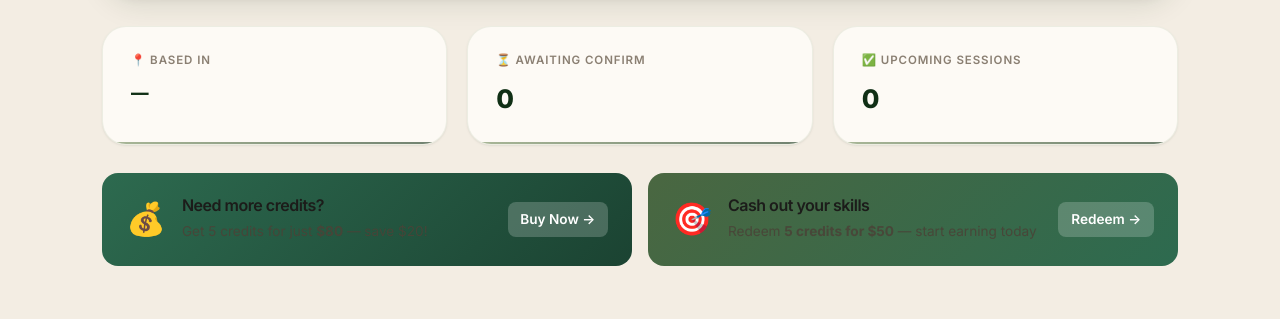
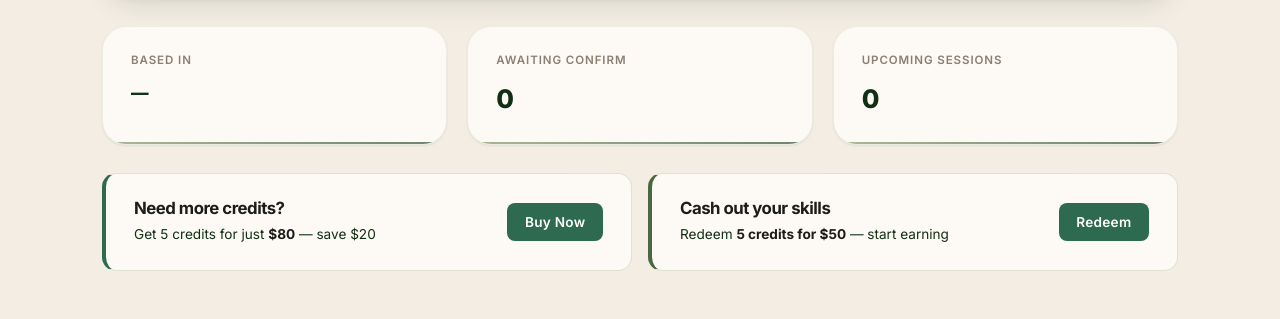
Before and after one commit to A8-8A/SkillBank, a React (Vite) app in the folder frontend/: page /dashboard in a window 1280 px wide. Shown: the part 326-645 px from the top of the page. Built offline with nearby package versions, Linux system fonts and the light colour scheme; no server answers; sample sign-in values are in the browser's storage; a web font is replaced by a local one.

Commit message:
fix promo banner styling

```diff
--- a/frontend/src/index.css
+++ b/frontend/src/index.css
@@ -523,24 +523,36 @@ input::placeholder, textarea::placeholder { color: var(--muted); opacity:.6; }
 /* ── Promo Banners (Dashboard) ─────────────────────────────────────── */
 .promo-row { display: grid; grid-template-columns: 1fr 1fr; gap: 1rem; margin-bottom: 1.5rem; }
 .promo-banner {
-  display: flex; align-items: center; gap: 1rem; padding: 1.25rem 1.5rem;
-  border-radius: 16px; text-decoration: none; color: white;
+  display: flex; align-items: center; justify-content: space-between;
+  gap: 1rem; padding: 1.5rem 1.75rem;
+  border-radius: 14px; text-decoration: none;
   transition: transform .15s ease, box-shadow .15s ease;
+  border: 1.5px solid var(--border);
 }
-.promo-banner:hover { transform: translateY(-2px); box-shadow: 0 8px 24px rgba(0,0,0,.15); }
-.promo-buy { background: linear-gradient(135deg, #2d6a4f, #1b4332); }
-.promo-redeem { background: linear-gradient(135deg, #4a6741, #2d6a4f); }
-.promo-icon { font-size: 2rem; flex-shrink: 0; }
+.promo-banner:hover { transform: translateY(-2px); box-shadow: 0 6px 20px rgba(0,0,0,.08); }
+.promo-buy {
+  background: var(--surface);
+  border-left: 4px solid #2d6a4f;
+}
+.promo-redeem {
+  background: var(--surface);
+  border-left: 4px solid #4a6741;
+}
 .promo-text { flex: 1; }
-.promo-text h3 { font-size: 1rem; font-weight: 600; margin: 0; }
-.promo-text p { font-size: 0.85rem; margin: 0.25rem 0 0; opacity: 0.9; }
+.promo-text h3 { font-size: 1.05rem; font-weight: 700; margin: 0; color: var(--text); }
+.promo-text p { font-size: 0.85rem; margin: 0.3rem 0 0; color: var(--text-muted); }
+.promo-text p strong { color: var(--text); }
 .promo-cta {
   font-size: 0.85rem; font-weight: 600; white-space: nowrap;
-  background: rgba(255,255,255,.2); padding: 0.4rem 0.8rem; border-radius: 8px;
+  background: #2d6a4f; color: #fff;
+  padding: 0.5rem 1.1rem; border-radius: 8px;
+  letter-spacing: 0.02em;
 }
+.promo-banner:hover .promo-cta { background: #1b4332; }
 @media (max-width: 700px) {
   .promo-row { grid-template-columns: 1fr; }
 }
+
 
 /* ── Wallet Page ──────────────────────────────────────────────────── */
 .wallet-balance-card {
--- a/frontend/src/pages/Dashboard.jsx
+++ b/frontend/src/pages/Dashboard.jsx
@@ -51,17 +51,17 @@ export default function Dashboard() {
       {/* ── Stats ───────────────────────────────────────────────────────── */}
       <div className="stats-row">
         <div className="stat-card" style={{ animationDelay: '.05s' }}>
-          <div className="stat-label">📍 Based in</div>
+          <div className="stat-label">Based in</div>
           <div className="stat-value" style={{ fontSize: '1.1rem', marginTop: '.2rem' }}>
             {profile?.city || '—'}
           </div>
         </div>
         <div className="stat-card" style={{ animationDelay: '.1s' }}>
-          <div className="stat-label">⏳ Awaiting confirm</div>
+          <div className="stat-label">Awaiting confirm</div>
           <div className="stat-value">{pending}</div>
         </div>
         <div className="stat-card" style={{ animationDelay: '.15s' }}>
-          <div className="stat-label">✅ Upcoming sessions</div>
+          <div className="stat-label">Upcoming sessions</div>
           <div className="stat-value">{upcoming}</div>
         </div>
       </div>
@@ -69,21 +69,19 @@ export default function Dashboard() {
       {/* ── Promo Banners ────────────────────────────────────────────────── */}
       <div className="promo-row">
         <Link to="/wallet" className="promo-banner promo-buy">
-          <div className="promo-icon">💰</div>
           <div className="promo-text">
             <h3>Need more credits?</h3>
-            <p>Get 5 credits for just <strong>$80</strong> — save $20!</p>
+            <p>Get 5 credits for just <strong>$80</strong> — save $20</p>
           </div>
-          <span className="promo-cta">Buy Now →</span>
+          <span className="promo-cta">Buy Now</span>
         </Link>
 
         <Link to="/wallet?tab=redeem" className="promo-banner promo-redeem">
-          <div className="promo-icon">🎯</div>
           <div className="promo-text">
             <h3>Cash out your skills</h3>
-            <p>Redeem <strong>5 credits for $50</strong> — start earning today</p>
+            <p>Redeem <strong>5 credits for $50</strong> — start earning</p>
           </div>
-          <span className="promo-cta">Redeem →</span>
+          <span className="promo-cta">Redeem</span>
         </Link>
       </div>
 
```
